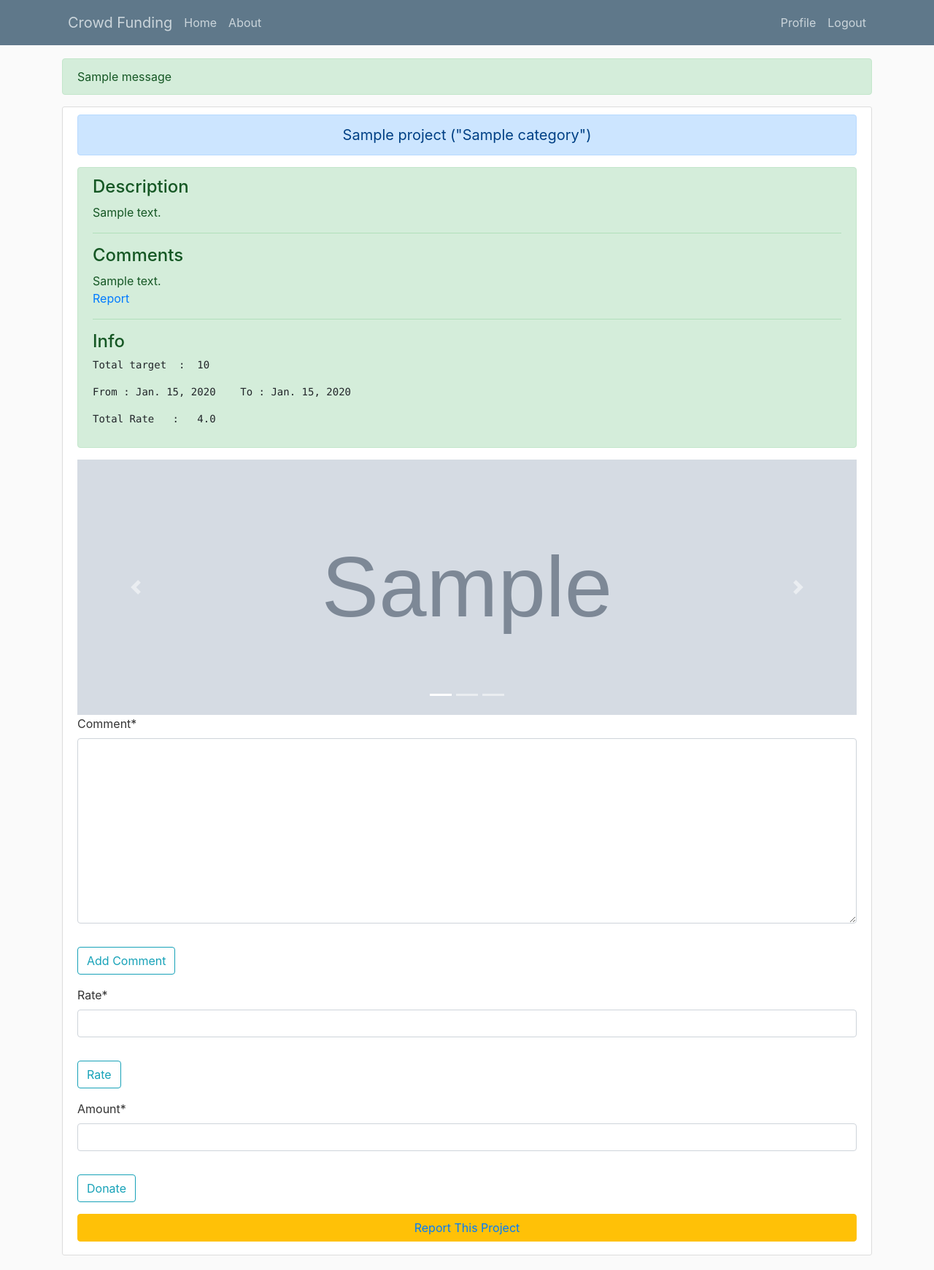
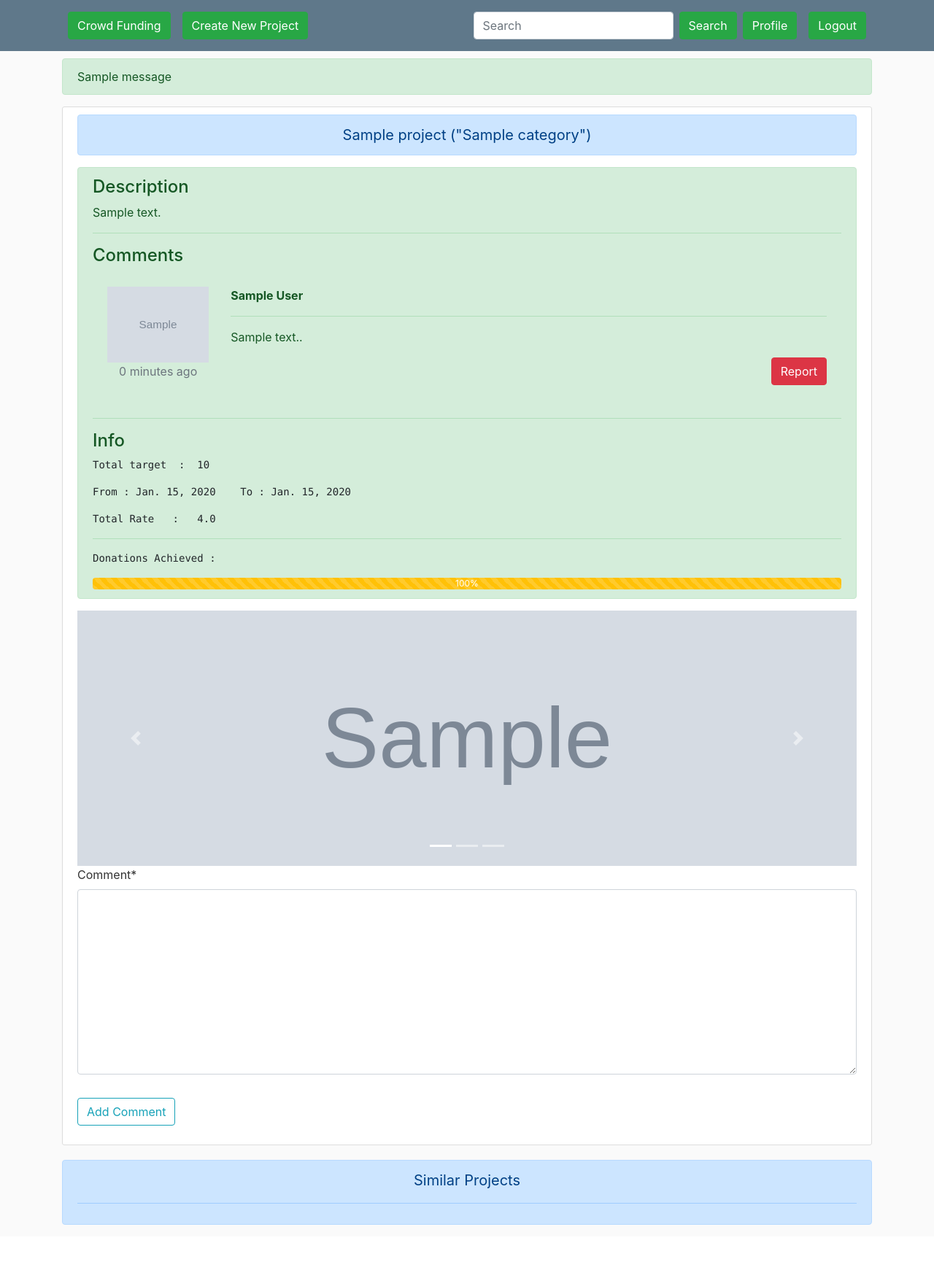
Before and after one commit to ahmadelkhateb/Djagno_Crows_Funding, a Django app: page /projects/show/1 in a window 1280 px wide. Shown: the whole page at 73% size. After the commit the page ends 1679 px from the top, so only its background shows below. Run offline with Django 3.2, Linux system fonts and the light colour scheme; a user stored in the database is signed in; tables that the repository leaves empty hold one stand-in row (values such as "Sample post"); grey boxes marked "Sample" are stand-in pictures; one stand-in notice (Sample message) is shown; some libraries are stand-ins or nearby versions.

Commit message:
Conncting views with each other in Templates

```diff
--- a/Projects/models.py
+++ b/Projects/models.py
@@ -30,6 +30,23 @@
             total += donate.amount
         return total < (self.total_target / 4)
 
+    def donation_percent(self):
+        total = 0
+        for donate in self.donation_set.all():
+            total += donate.amount
+        return int((total / self.total_target) * 100)
+
+    def first_image(self):
+        return self.picture_set.all()[:1]
+
+    def similar_projects(self):
+        project_tags = self.tags.all()
+        similar = Project.objects.none()
+        for tag in project_tags:
+            project_list = tag.project_set.all()
+            similar = (similar | project_list)
+        return similar.distinct()[:6]
+
 
 class Picture(models.Model):
     image = models.ImageField(upload_to="Projects/images", null=True)
@@ -44,6 +61,7 @@
 
     def tag_exists(self,name):
         return self.objects.get(tag=name)
+
 
 class Donation(models.Model):
     amount = models.PositiveIntegerField()
--- a/Projects/templates/report.html
+++ b/Projects/templates/report.html
@@ -5,7 +5,11 @@
         <form method="POST">
             {% csrf_token %}
             <fieldset class="form-group">
-                <legend class="border-bottom mb-4">Report on {{ project.title }} {{ comment.comment }}</legend>
+                {% if project.title %}
+                <legend class="border-bottom mb-4">Report on Project "{{ project.title }}"</legend>
+                {% elif comment.comment %}
+                <legend class="border-bottom mb-4">Report on Comment "{{ comment.comment }}"</legend>
+                {% endif %}
                 {{ form|crispy }}
             </fieldset>
             <div class="form-group">
--- a/Projects/templates/show_project.html
+++ b/Projects/templates/show_project.html
@@ -5,21 +5,46 @@
         <div class="content-section">
             <div class="alert alert-primary text-center" style="font-size:20px" role="alert">
               {{ project.title }} ("{{ project.category.name }}")
-        </div>
+            </div>
         <div class="alert alert-success" role="alert">
           <h4 class="alert-heading">Description</h4>
           <p>{{ project.details }}</p>
           <hr>
-          <h4 class="alert-heading">Comments</h4>
-             {% for comment in comments %}
-                <p class="mb-0">{{ comment }}</p>
-                 <a href="{% url 'report_comment' comment.id %}" target="_blank">Report</a>
-                <hr>
-             {% endfor %}
+            {% if comments %}
+              <h4 class="alert-heading">Comments</h4>
+                 {% for comment in comments %}
+                    <div class="card-body">
+                        <div class="row">
+                            <div class="col-md-2">
+                                <img src="{{ comment.user.profile.image.url }}" class="img img-rounded img-fluid"/>
+                                <p class="text-secondary text-center">{{ comment.create_date|timesince }} ago</p>
+                            </div>
+                            <div class="col-md-10">
+                                <p>
+                                        <strong>{{ comment.user.first_name|capfirst }}
+                                                {{ comment.user.last_name|capfirst }}</strong><hr>
+                               </p>
+                               <div class="clearfix"></div>
+                                <p>{{ comment }}.</p>
+                                <a class="float-right btn text-white btn-danger"
+                                    href="{% url 'report_comment' comment.id %}" target="_blank">Report</a>
+                            </div>
+                        </div>
+                    </div>
+                 {% endfor %}
+            {% endif %}
+            <hr>
           <h4 class="alert-heading">Info</h4>
             <p class="mb-0"><pre>Total target  :  {{ project.total_target }}</pre></p>
             <p class="mb-0"><pre>From : {{ project.start_date }}    To : {{ project.end_date }}</pre></p>
             <p class="mb-0"><pre>Total Rate   :   {{ rate }}</pre></p>
+            <hr>
+            <p class="mb-0"><pre>Donations Achieved :</pre></p>
+            <div class="progress">
+              <div class="progress-bar progress-bar-striped bg-warning" role="progressbar"
+                   style="width: {{ project.donation_percent }}%" aria-valuenow="{{ project.donation_percent }}"
+                   aria-valuemin="0" aria-valuemax="100">{{ project.donation_percent }}%</div>
+            </div>
         </div>
 
             <div id="carouselExampleIndicators" class="carousel slide" data-ride="carousel">
@@ -59,6 +84,7 @@
                 </div>
             </form>
 
+            {% if project.user != user %}
             <form method="POST">
                 {% csrf_token %}
                 <fieldset class="form-group">
@@ -78,13 +104,34 @@
                     <button class="btn btn-outline-info" type="submit">Donate</button>
                 </div>
             </form>
-
             <button class="btn btn-warning btn-block"><a href="{% url 'report' project.id %}" target="_blank">
                 Report This Project</a></button>
-            <h2>{{ project.total_donations }}</h2>
+            {% endif %}
             {% if project.user == user and project.total_donations_check %}
                 <button class="btn btn-outline-info">Cancel Project</button>
             {% endif %}
         </div>
+        <div class="alert alert-primary text-center" style="font-size:20px" role="alert">
+                   Similar Projects
+                    <hr>
+                <div class="card-columns">
+                    {% for semi_project in similar %}
+                    {% if semi_project != project %}
+                        <div class="card" style="width:100%">
+                        {% for image in semi_project.first_image %}
+                        <img class="card-img-top" src="{{ image.image.url }}" alt="Card image cap">
+                        {% endfor %}
+                        <div class="card-body">
+                          <h5 class="card-title">{{ semi_project.title }}</h5>
+                          <p class="card-text">{{ semi_project.details }}</p>
+                        </div>
+                        <div class="card-footer">
+                          <small class="text-muted"><a href="{% url 'show_project' semi_project.id %}">See More</a></small>
+                        </div>
+                      </div>
+                    {% endif %}
 
+                {% endfor %}
+            </div>
+        </div>
     {% endblock content %}
--- a/Projects/urls.py
+++ b/Projects/urls.py
@@ -1,9 +1,11 @@
 from django.urls import path
 from . import views
+
 urlpatterns = [
     path('', views.index, name="Home"),
     path('form/', views.first_form, name="create_project"),
     path('show/<int:pro_id>', views.show_project, name="show_project"),
     path('report/pro/<int:pro_id>', views.add_report, name="report"),
-    path('report/comment/<int:com_id>', views.add_report_comment, name="report_comment")
+    path('report/comment/<int:com_id>', views.add_report_comment, name="report_comment"),
+    path('categories/<int:cat_id>', views.categories, name='category'),
 ]
--- a/Projects/views.py
+++ b/Projects/views.py
@@ -2,7 +2,7 @@
 from django.http import HttpResponseRedirect, HttpResponse
 from django.urls import reverse
 from django.contrib import messages
-from Projects.models import Project, Picture, Tag, Comment
+from Projects.models import Project, Picture, Tag, Comment, Category
 from Projects.forms import ProjectModelForm, CommentModelForm, RateModelForm, ReportProjectForm, ReportCommentForm, DonationForm
 from django.forms import modelformset_factory
 from django.db.models import Avg
@@ -41,12 +41,11 @@
                     tag = Tag.objects.get(tag=tag)
                     project.tags.add(tag)
 
-
             for pic in formset:
                 try:
-                    picture = Picture(image = pic.cleaned_data['image'], project = project)
+                    picture = Picture(image=pic.cleaned_data['image'], project=project)
                     picture.save()
-                except Exception as e:
+                except:
                     break
             # redirect to a new URL:
             return HttpResponseRedirect(reverse('Home'))
@@ -70,7 +69,7 @@
     pics = project.picture_set.all
     rate = project.rate_set.all().aggregate(Avg('rate'))
     comments = project.comment_set.all()
-    #similars = project.objects.filter
+    similar_projects = project.similar_projects()
     if request.method == 'POST':
         comment_form = CommentModelForm(request.POST)
         rate_form = RateModelForm(request.POST)
@@ -103,7 +102,8 @@
         rate_form = RateModelForm()
         donation_form = DonationForm()
     context = {'project': project, 'pics': pics, 'rate': rate['rate__avg'],
-               'form': comment_form, 'comments': comments, 'rate_form': rate_form, 'donate': donation_form}
+               'form': comment_form, 'comments': comments, 'rate_form': rate_form,
+               'donate': donation_form, 'similar': similar_projects}
     return  render(request, 'show_project.html', context)
 
 
@@ -141,3 +141,11 @@
         report_form = ReportCommentForm()
         context = {'form': report_form, 'comment': comment}
         return render(request, 'report.html', context)
+
+
+@login_required
+def categories(request, cat_id):
+    category = get_object_or_404(Category, pk=cat_id)
+    projects = category.project_set.all()
+    context = {'projects': projects, 'category': category}
+    return render(request, 'categories.html', context)
--- a/Users/templates/users/about.html
+++ /dev/null
@@ -1,4 +0,0 @@
-{% extends "blog/base.html" %}
-{% block content %}
-    <h1>About Page</h1>
-{% endblock content %}
--- a/Users/templates/users/base.html
+++ b/Users/templates/users/base.html
@@ -17,25 +17,40 @@
     <header class="site-header">
       <nav class="navbar navbar-expand-md navbar-dark bg-steel fixed-top">
         <div class="container">
-            <div class="navbar-nav mr-auto">
-              <a class="nav-item nav-link" style="font-size:20px">Crowd Funding</a>
-            </div>
           <button class="navbar-toggler" type="button" data-toggle="collapse" data-target="#navbarToggle" aria-controls="navbarToggle" aria-expanded="false" aria-label="Toggle navigation">
           <span class="navbar-toggler-icon"></span>
           </button>
           <div class="collapse navbar-collapse" id="navbarToggle">
             <div class="navbar-nav mr-auto">
-              <a class="nav-item nav-link">Home</a>
-              <a class="nav-item nav-link">About</a>
+              <a class="nav-item nav-link" href="{% url 'Users:home' %}">
+                  <button class="btn btn-success my-2 my-sm-0">Crowd Funding</button>
+              </a>
+                {% if user.is_authenticated %}
+                <a class="nav-item nav-link" href="{% url 'create_project' %}">
+                    <button class="btn btn-success my-2 my-sm-0">Create New Project</button>
+                </a>
+                {% endif %}
             </div>
             <!-- Navbar Right Side -->
             <div class="navbar-nav">
               {% if user.is_authenticated %}
-                <a class="nav-item nav-link" href="{% url 'profile' %}">Profile</a>
-                <a class="nav-item nav-link" href="{% url 'logout' %}">Logout</a>
+                <form class="form-inline" action="{% url 'Users:search' %}" method="get">
+                    <input class="form-control mr-sm-2" type="text" name="search" placeholder="Search" aria-label="Search">
+                    <button class="btn btn-success my-2 my-sm-0" type="submit">Search</button>
+                </form>
+                <a class="nav-item nav-link" href="{% url 'profile' %}">
+                    <button class="btn btn-success my-2 my-sm-0">Profile</button>
+                </a>
+                <a class="nav-item nav-link" href="{% url 'logout' %}">
+                    <button class="btn btn-success my-2 my-sm-0">Logout</button>
+                </a>
               {% else %}
-                <a class="nav-item nav-link" href="{% url 'login' %}">Login</a>
-                <a class="nav-item nav-link" href="{% url 'register' %}">Register</a>
+                <a class="nav-item nav-link" href="{% url 'login' %}">
+                    <button class="btn btn-success my-2 my-sm-0">Login</button>
+                </a>
+                <a class="nav-item nav-link" href="{% url 'register' %}">
+                    <button class="btn btn-success my-2 my-sm-0">Register</button>
+                </a>
               {% endif %}
             </div>
           </div>
--- a/Users/urls.py
+++ b/Users/urls.py
@@ -4,5 +4,5 @@
 app_name = "Users"
 urlpatterns = [
     path('', views.home, name='home'),
-    path('about/', views.about, name='blog-about'),
+    path('search/', views.search, name='search'),
 ]
```
Also changed, not shown: Projects/templates/categories.html (added, +24 -0 lines), Users/templates/users/home.html (+28 -0 lines), Users/templates/users/search.html (added, +23 -0 lines), Users/views.py (+35 -5 lines), media/Projects/images/FB_20160129_17_34_45_Saved_Picture.jpg (added), media/Projects/images/FB_20160331_11_21_40_Saved_Picture.jpg (added), media/Users/images/DSC_0021.jpg (added), media/Users/images/FB_20150718_06_03_11_Saved_Picture.jpg (added).
